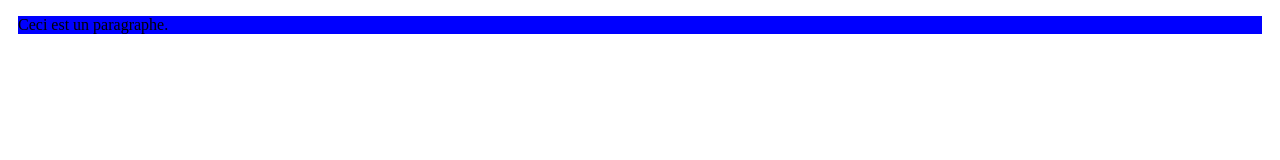
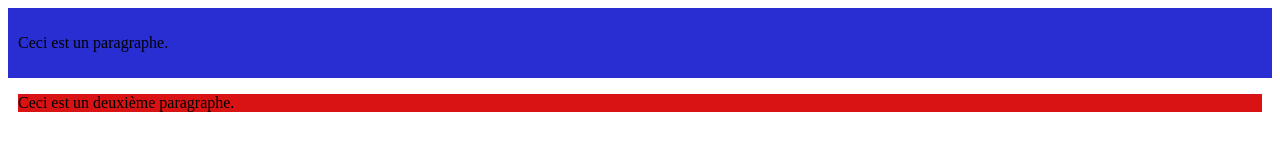
Before and after one commit to SidonieLenne/Partie-2-exercice-7, a plain HTML site: page index.html in a window 1280 px wide. Drawn offline with Linux system fonts and the light colour scheme.

Commit message:
exercice 7 corrigé

```diff
--- /dev/null
+++ b/assets/css/style.css
@@ -0,0 +1,9 @@
+#paragraph1 {
+    background-color:#292ED2;
+    padding:10px;
+}
+
+#paragraph2{
+    background-color: #D91313;
+    margin:10px;
+}
--- a/index.html
+++ b/index.html
@@ -3,14 +3,14 @@
     <head>
         <meta charset="utf-8"/>
         <title>Exercice 7</title>
-        <style>
-            #paragraph {
-                background-color:blue;
-                margin:10px 10px 10px 10px;
-            }
-        </style>
+        <link rel="stylesheet" href="assets/css/style.css"/>
     </head>
     <body>
-        <div id="paragraph"><p>Ceci est un paragraphe.</p></div>
+        <div id="paragraph1">
+            <p>Ceci est un paragraphe.</p>
+        </div>
+        <div id="paragraph2">
+            <p>Ceci est un deuxième paragraphe.</p>
+        </div>
     </body>
 </html>
```
